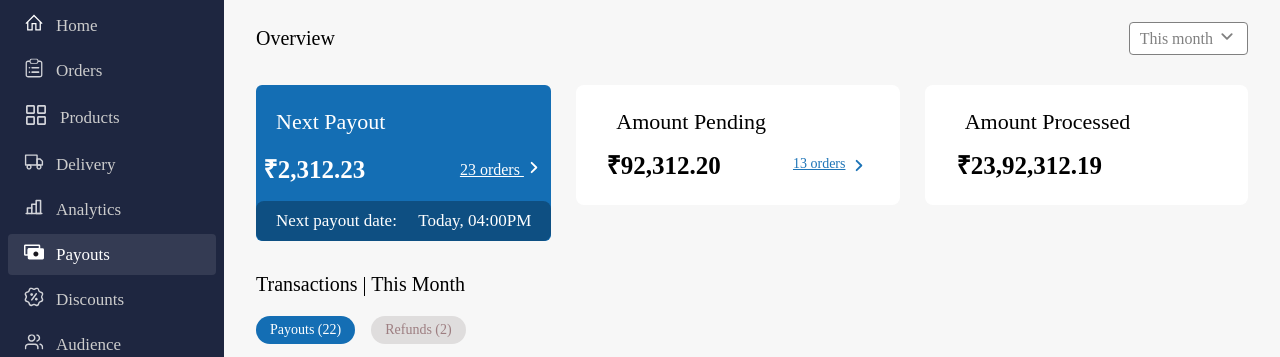
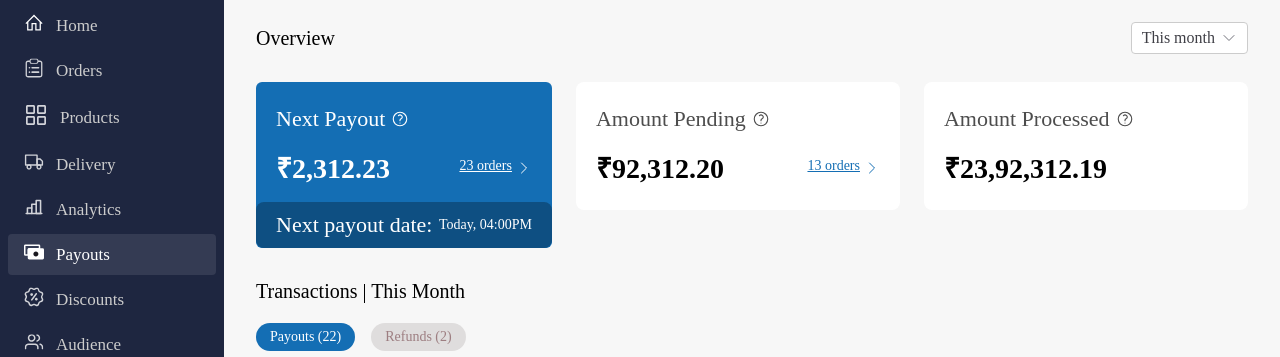
Before and after one commit to hemantmm/DukaanDesign, a plain HTML site: page index.html in a window 1280 px wide. Shown: the part 83-440 px from the top of the page. Drawn offline with Linux system fonts and the light colour scheme.

Commit message:
updates
Signed-off-by: hemantmm <hemant29mehta@gmail.com>

```diff
--- a/index.html
+++ b/index.html
@@ -192,61 +192,86 @@
                 <div class="overview">
                     <div class="overviewTitle">Overview</div>
                     <div class="filterMonths">
-                        <span>This month
-                            <svg height="15px" width="20px" xmlns="http://www.w3.org/2000/svg" fill="none" viewBox="0 0 24 24" stroke-width="1.5" stroke="currentColor" class="svg-chevron-down-icon">
-                                <path stroke-linecap="round" stroke-linejoin="round" d="M19.5 8.25l-7.5 7.5-7.5-7.5"></path>
+                        <span>This month</span>
+                        <svg height="16px" width="16px" xmlns="http://www.w3.org/2000/svg" fill="none"
+                            viewBox="0 0 24 24" stroke-width="1.5" stroke="currentColor" class="svg-chevron-down-icon" style="color:#71717a;">
+                            <path stroke-linecap="round" stroke-linejoin="round" d="M19.5 8.25l-7.5 7.5-7.5-7.5" />
                         </svg>
-                        </span>
                     </div>
                 </div>
                 <div class="overviewCards">
                     <div class="nextPayoutCard">
                         <div class="nextCardHeader">
                             <div class="title">Next Payout</div>
+                            <svg width="18" height="18" xmlns="http://www.w3.org/2000/svg" fill="none"
+                                viewBox="0 0 24 24" stroke-width="1.5" stroke="currentColor">
+                                <path stroke-linecap="round" stroke-linejoin="round"
+                                    d="M9.879 7.519c1.171-1.025 3.071-1.025 4.242 0 1.172 1.025 1.172 2.687 0 3.712-.203.179-.43.326-.67.442-.745.361-1.45.999-1.45 1.827v.75M21 12a9 9 0 11-18 0 9 9 0 0118 0zm-9 5.25h.008v.008H12v-.008z" />
+                            </svg>
                         </div>
                         <div class="nextCardBody">
-                            <div class="amount1">₹2,312.23</div>
+                            <div class="amount">₹2,312.23</div>
                             <div class="info">
-                                <div class="infoText">23 orders
-                                    <svg height="15px" width="20px" xmlns="http://www.w3.org/2000/svg" fill="none" viewBox="0 0 24 24" stroke-width="1.5" stroke="currentColor" class="svg-chevron-down-icon">
-                                        <path stroke-linecap="round" stroke-linejoin="round" d="M19.5 8.25l-7.5 7.5-7.5-7.5"></path>
+                                <div class="infoText">23 orders</div>
+                                <svg height="16px" width="16px" xmlns="http://www.w3.org/2000/svg" fill="none"
+                                    viewBox="0 0 24 24" stroke-width="1.5" stroke="currentColor"
+                                    class="svg-chevron-down-icon">
+                                    <path stroke-linecap="round" stroke-linejoin="round"
+                                        d="M19.5 8.25l-7.5 7.5-7.5-7.5" />
                                 </svg>
-                                </div>
+
                             </div>
                         </div>
                         <div class="nextCardNext">
-                            <div class="titles">Next payout date:</div>
+                            <div class="title">Next payout date:</div>
                             <div class="text">Today, 04:00PM</div>
                         </div>
                     </div>
+
                     <div class="amountCard">
                         <div class="nextCardHeader">
                             <div class="title">Amount Pending</div>
+                            <svg width="18" height="18" xmlns="http://www.w3.org/2000/svg" fill="none"
+                                viewBox="0 0 24 24" stroke-width="1.5" stroke="currentColor">
+                                <path stroke-linecap="round" stroke-linejoin="round"
+                                    d="M9.879 7.519c1.171-1.025 3.071-1.025 4.242 0 1.172 1.025 1.172 2.687 0 3.712-.203.179-.43.326-.67.442-.745.361-1.45.999-1.45 1.827v.75M21 12a9 9 0 11-18 0 9 9 0 0118 0zm-9 5.25h.008v.008H12v-.008z" />
+                            </svg>
                         </div>
                         <div class="nextCardBody">
-                            <div class="amount2">₹92,312.20</div>
+                            <div class="amount">₹92,312.20</div>
                             <div class="info">
-                                <div class="infoText">13 orders
-                                    <svg height="15px" width="20px" xmlns="http://www.w3.org/2000/svg" fill="none" viewBox="0 0 24 24" stroke-width="1.5" stroke="currentColor" class="svg-chevron-down-icon">
-                                        <path stroke-linecap="round" stroke-linejoin="round" d="M19.5 8.25l-7.5 7.5-7.5-7.5"></path>
+                                <div class="infoText" style="color: #146eb4;">13 orders</div>
+                                <svg height="16px" width="16px" xmlns="http://www.w3.org/2000/svg" fill="none"
+                                    viewBox="0 0 24 24" stroke-width="1.5" stroke="currentColor"
+                                    class="svg-chevron-down-icon" style="color: #146eb4;" >
+                                    <path stroke-linecap="round" stroke-linejoin="round"
+                                        d="M19.5 8.25l-7.5 7.5-7.5-7.5" />
                                 </svg>
-                                </div>
+
                             </div>
                         </div>
                     </div>
                     <div class="amountCard">
                         <div class="nextCardHeader">
                             <div class="title">Amount Processed</div>
+                            <svg width="18" height="18" xmlns="http://www.w3.org/2000/svg" fill="none"
+                                viewBox="0 0 24 24" stroke-width="1.5" stroke="currentColor">
+                                <path stroke-linecap="round" stroke-linejoin="round"
+                                    d="M9.879 7.519c1.171-1.025 3.071-1.025 4.242 0 1.172 1.025 1.172 2.687 0 3.712-.203.179-.43.326-.67.442-.745.361-1.45.999-1.45 1.827v.75M21 12a9 9 0 11-18 0 9 9 0 0118 0zm-9 5.25h.008v.008H12v-.008z" />
+                            </svg>
                         </div>
                         <div class="nextCardBody">
-                            <div class="amount3">₹23,92,312.19</div>
-                            <div class="info">
+                            <div class="amount">₹23,92,312.19</div>
                         </div>
                     </div>
                 </div>
-                    </div>
-                <!-- </div> -->
             </section>
+
+
+
+
+
+
 
              <section class="Transactions">
                 <div class="transactionTitle">Transactions | This Month</div>
--- a/style.css
+++ b/style.css
@@ -11,7 +11,6 @@
 
 .side
 {
-    /* position: relative; */
     position: sticky;
     width: 224px;
     inset: 0;
@@ -64,7 +63,6 @@
     margin-right: 16px;
     padding: 6px 16px;
     gap: 12px;
-    /* background-color: #ffffff0d; */
     background-color: rgb(53,60,83);
     border-radius: 4px;
     font-size: 14px;
@@ -86,11 +84,6 @@
 
 .menuItems
 {
-    /* display: flex;
-    flex-direction: column;
-    justify-content: center;
-    align-items: center; */
-    /* text-decoration: none; */
     padding: 8px;
     list-style: none;
     flex: 1;
@@ -98,7 +91,6 @@
 
 .menuItemsli
 {
-    /* text-decoration: none; */
     display: flex;
     align-items: center;
     gap: 12px;
@@ -211,84 +203,146 @@
   .overview
    {
     display: flex;
+    align-items: center;
     justify-content: space-between;
-    align-items: center;
   }
 
-.overviewTitle
+  .overview .overviewTitle
    {
     font-size: 20px;
     font-weight: 500;
   }
-.filterMonths
+
+  .overview .filterMonths
   {
     display: flex;
     align-items: center;
     gap: 6px;
     padding: 6px 10px;
-    border: 1px solid grey;
+    border: 1px solid #ccc;
     border-radius: 4px;
     background-color: white;
-    color: grey;
+    color: #3f3f46;
   }
 
   .overviewCards
    {
-    margin-top: 30px;
+    margin-top: 28px;
     display: flex;
     justify-content: space-between;
-    /* grid-area: 25px; */
-    gap: 25px;
+    gap: 24px;
+  }
+
+  .amountCard
+   {
+    padding: 24px 20px;
+    background-color: white;
+    border-radius: 8px;
+    width: 100%;
+    display: flex;
+    flex-direction: column;
+    gap: 16px;
+    height: fit-content;
+    position: relative;
+  }
+
+  .amountCard .nextCardHeader
+  {
+    display: flex;
+    gap: 6px;
+    align-items: center;
+    color: rgb(77,77,77);
+  }
+
+  .amountCard .nextCardBody
+   {
+    display: flex;
+    justify-content: space-between;
+    align-items: center;
+  }
+
+  .amountCard .nextCardBody .amount
+  {
+    font-size: 28px;
+    font-weight: 600;
+  }
+
+  .amountCard .nextCardBody .info
+  {
+    display: flex;
+    gap: 4px;
+    font-size: 14px;
+    font-weight: 500;
+    color: rgb(20,110,180);
+    cursor: pointer;
+  }
+
+  .nextCardBody .info .infoText
+   {
+    text-decoration: underline;
+  }
+
+  .infoText, .svg-chevron-down-icon
+  {
+    color: #fff;
+  }
+
+  .nextCardBody .info svg
+  {
+    margin-top: 2px;
+    rotate: 270deg;
   }
 
   .nextPayoutCard
   {
-    display: flex;
-    flex-direction: column;
     padding: 24px 0 0;
     background: rgb(20,110,180);
     color: white;
     width: 100%;
     border-radius: 6px;
+    display: flex;
+    flex-direction: column;
     gap: 16px;
     height: fit-content;
   }
 
-.amountCard
+  .nextPayoutCard .nextCardBody,
+  .nextPayoutCard .nextCardHeader
+   {
+    padding: 0 20px;
+  }
+
+  .nextPayoutCard .nextCardHeader
    {
     display: flex;
-    flex-direction: column;
-    position: relative;
-    padding: 24px 20px;
-    background-color: white;
-    border-radius: 8px;
-    width: 100%;
-    gap: 12px;
-    height: fit-content;
+    gap: 6px;
+    font-weight: 300;
+    align-items: center;
   }
 
-.nextCardHeader
+  .nextPayoutCard .nextCardBody
   {
     display: flex;
-    gap: 10px;
-    /* font-weight: 900; */
+    justify-content: space-between;
     align-items: center;
-    justify-content: space-between;
-    margin-left: 20px;
-    /* font-size: 40px; */
   }
 
-.nextCardBody
+  .nextPayoutCard .nextCardBody .amount
   {
-    /* display: flex; */
-    /* align-items: center; */
-    /* justify-content: space-between; */
-    display: flex;
-    align-items: center;
-    justify-content: space-around;
+    font-size: 28px;
+    font-weight: 600;
   }
 
-.nextCardNext
+  .nextPayoutCard .nextCardBody .info
+  {
+    display: flex;
+    gap: 4px;
+    font-size: 14px;
+    font-weight: 500;
+    cursor: pointer;
+  }
+
+  .nextPayoutCard .nextCardNext
    {
     padding: 10px 20px;
     display: flex;
@@ -298,72 +352,11 @@
     font-weight: 300;
     border-radius: 8px;
     background-color: rgb(14,79,130);
-    font-size: 17px;
-}
-
-.amount1
-{
-    font-size: 25px;
-    font-weight: 600;
-    margin-right: 85px;
-}
-
-.amount2
-{
-    font-size: 25px;
-    font-weight: 600;
-    margin-right: 82px;
-}
-
-.amount3
-{
-    font-size: 25px;
-    font-weight: 600;
-    margin-right: 115px;
-}
-
-.info
-{
-    display: flex;
-    gap: 4px;
-    font-size: 14px;
-    font-weight: 500;
-    cursor: pointer;
-}
-
-.infoText
-{
-    text-decoration: underline;
-    font-size: 16px;
-    color: #fff;
-}
-
-/* .infoText1 */
-
-.infoText svg
-{
-    margin-top: 2px;
-    rotate: 270deg;
-}
-
-.svg-chevron-down-icon {
-    stroke-width: 3px;
-}
-
-.amountCard .info>div
-{
-    display: flex;
-    gap: 4px;
-    font-size: 14px;
-    font-weight: 500;
-    cursor: pointer;
-    color: rgb(29,116,183);
   }
 
   .Transactions
 {
     padding: 0px 32px;
-    /* padding-left: 2px; */
 }
 
 .transactionTitle
@@ -431,7 +424,6 @@
 {
     padding: 4px 0;
     font-size: 14px;
-    /* font-family: Inter, sans-serif; */
     outline: none;
     border: none;
     width: 100%;
@@ -516,7 +508,6 @@ tbody td:last-child
     width: 8px;
     border-radius: 100%;
     background-color: #999;
-    /* margin-left: 20px; */
 }
 
 .status-success
@@ -526,29 +517,3 @@ tbody td:last-child
     border-radius: 100%;
     background-color: #17b31b;
 }
-
-
-@media only screen and (max-width:1490px) and (min-width:1080px)
-{
-.amount1
-{
-    font-size: 25px;
-    font-weight: 600;
-    margin-right: 80px;
-    /* background-color: red; */
-}
-
-.amount2
-{
-    font-size: 25px;
-    font-weight: 600;
-    margin-right: 52px;
-}
-
-.amount3
-{
-    font-size: 25px;
-    font-weight: 600;
-    margin-right: 90px;
-}
-}
```
Lines whose indentation alone changed are shown as unchanged.
